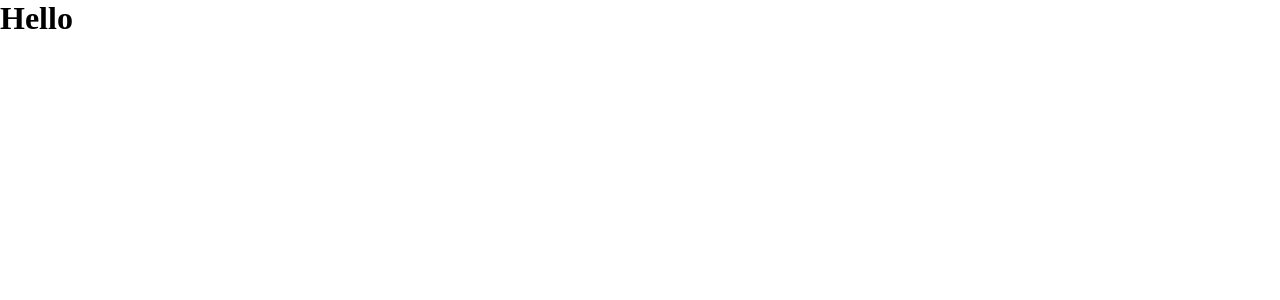
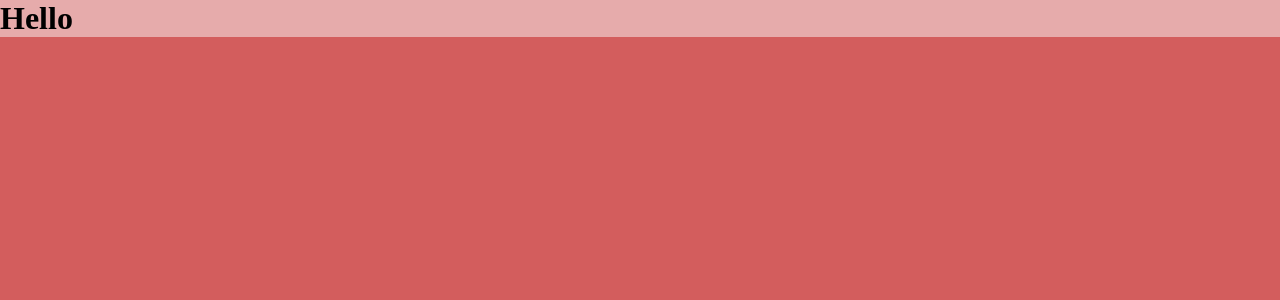
Before and after one commit to mdirshaddev/dustbin-, a React app in the folder frontend/: page /data in a window 1280 px wide. Shown: the top 300 px of the page. Built offline with nearby package versions, Linux system fonts and the light colour scheme.

Commit message:
Hell Yeah.

```diff
--- a/frontend/src/scss/_default.scss
+++ b/frontend/src/scss/_default.scss
@@ -7,7 +7,7 @@
 
 body{
   background-image: linear-gradient(rgb(173, 245, 114), rgb(250, 250, 106),0.254turn);
-  background-color: rgba(255, 255, 255, 0.856);
+  background-color: rgba(204, 66, 66, 0.856);
 }
 
 a{
--- a/frontend/src/scss/main.scss
+++ b/frontend/src/scss/main.scss
@@ -3,5 +3,5 @@
 @import './components/components.scss';
 
 h1{
-  background-color: rgb(255, 255, 255);
+  background-color: rgb(230, 171, 171);
 }
```
